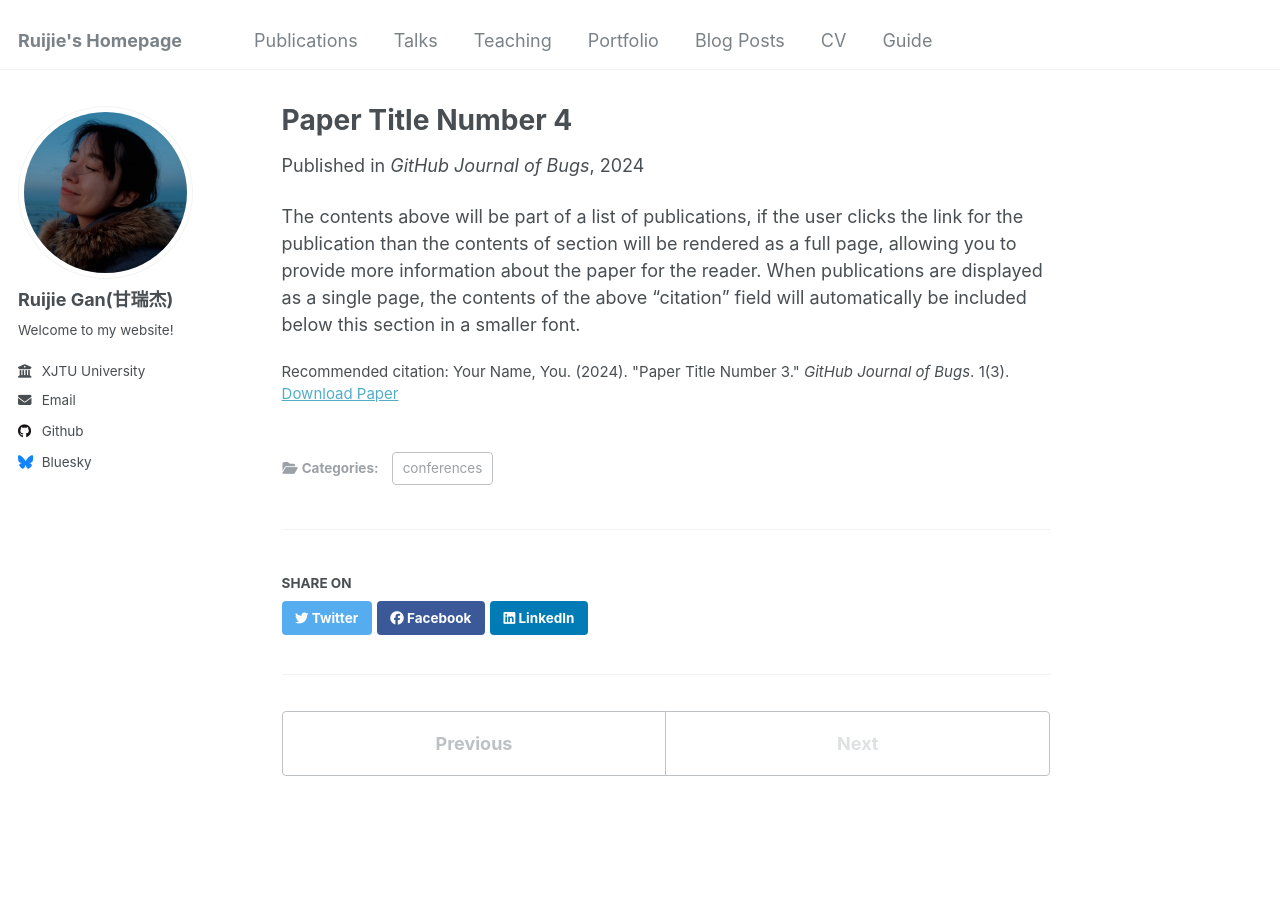
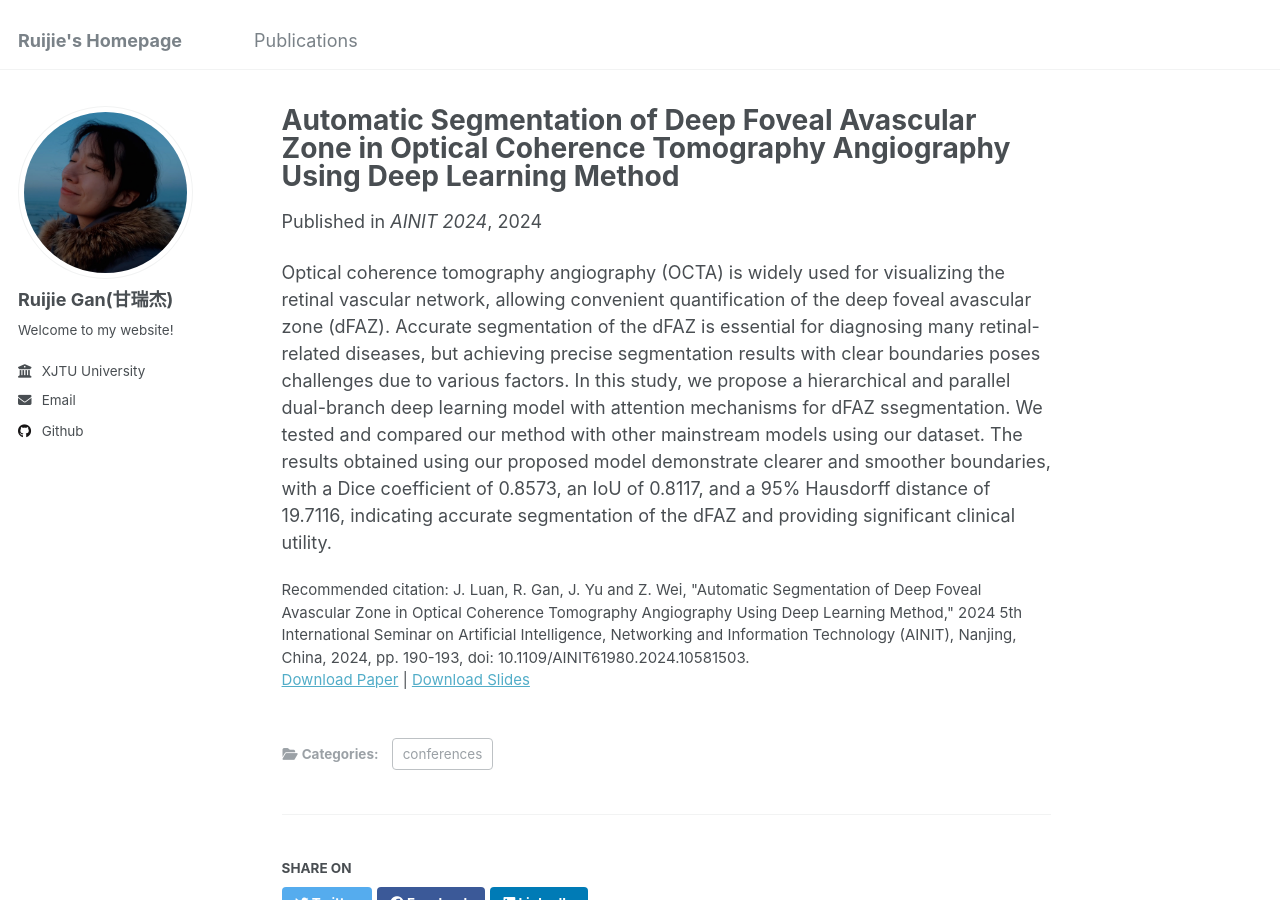
Before and after one commit to LanceGan/LanceGan.github.io, a Jekyll site: the page built from _publications/2024-02-17-paper-title-number-4.md, in a window 1280 px wide and 900 px high. Built offline with Jekyll 4.4.1, drawn with Linux system fonts in a browser that asks for light colours.

Commit message:
update navigation and publication

```diff
--- a/_config.yml
+++ b/_config.yml
@@ -49,7 +49,7 @@ author:
   stackoverflow    : # User number or user number and name (i.e., use "1" or "1/jeff-atwood")
 
   # Social media
-  bluesky          : "bsky.app" # Replace this with you Bluesky username
+  bluesky          : #"bsky.app" # Replace this with you Bluesky username
   facebook         : # Username
   flickr           : # Username
   foursquare       : # Username
--- a/_publications/2024-02-17-paper-title-number-4.md
+++ b/_publications/2024-02-17-paper-title-number-4.md
@@ -1,13 +1,14 @@
 ---
-title: "Paper Title Number 4"
+title: "Automatic Segmentation of Deep Foveal Avascular Zone in Optical Coherence Tomography Angiography Using Deep Learning Method"
 collection: publications
 category: conferences
 permalink: /publication/2024-02-17-paper-title-number-4
-excerpt: 'This paper is about fixing template issue #693.'
+excerpt: ' '
 date: 2024-02-17
-venue: 'GitHub Journal of Bugs'
-paperurl: 'http://academicpages.github.io/files/paper3.pdf'
-citation: 'Your Name, You. (2024). &quot;Paper Title Number 3.&quot; <i>GitHub Journal of Bugs</i>. 1(3).'
+venue: 'AINIT 2024'
+paperurl:  'http://LanceGan.github.io/files/conference_1.pdf'
+slidesurl: 'https://ieeexplore.ieee.org/document/10581503'
+citation: 'J. Luan, R. Gan, J. Yu and Z. Wei, "Automatic Segmentation of Deep Foveal Avascular Zone in Optical Coherence Tomography Angiography Using Deep Learning Method," 2024 5th International Seminar on Artificial Intelligence, Networking and Information Technology (AINIT), Nanjing, China, 2024, pp. 190-193, doi: 10.1109/AINIT61980.2024.10581503.'
 ---
 
-The contents above will be part of a list of publications, if the user clicks the link for the publication than the contents of section will be rendered as a full page, allowing you to provide more information about the paper for the reader. When publications are displayed as a single page, the contents of the above "citation" field will automatically be included below this section in a smaller font.
+Optical coherence tomography angiography (OCTA) is widely used for visualizing the retinal vascular network, allowing convenient quantification of the deep foveal avascular zone (dFAZ). Accurate segmentation of the dFAZ is essential for diagnosing many retinal-related diseases, but achieving precise segmentation results with clear boundaries poses challenges due to various factors. In this study, we propose a hierarchical and parallel dual-branch deep learning model with attention mechanisms for dFAZ ssegmentation. We tested and compared our method with other mainstream models using our dataset. The results obtained using our proposed model demonstrate clearer and smoother boundaries, with a Dice coefficient of 0.8573, an IoU of 0.8117, and a 95% Hausdorff distance of 19.7116, indicating accurate segmentation of the dFAZ and providing significant clinical utility.
```
Also changed, not shown: _data/navigation.yml (+12 -12 lines), _publications/2009-10-01-paper-title-number-1.md (+1 -1 lines), _publications/2010-10-01-paper-title-number-2.md (+1 -1 lines), _publications/2015-10-01-paper-title-number-3.md (+1 -1 lines), 1 other file.
